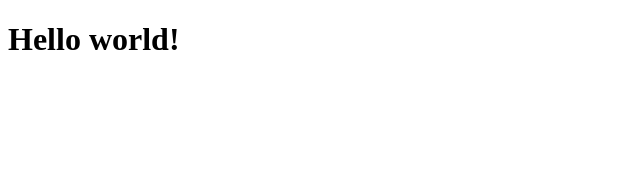
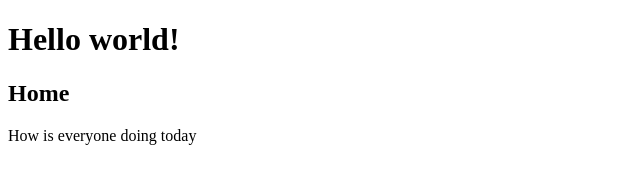
Before and after one commit to mubi991/coursera-test, a plain HTML site: page site/index.html in a window 1280 px wide. Shown: the whole page, without its empty margins (0-640 px from the left). Drawn offline with Linux system fonts and the light colour scheme.

Commit message:
modified first page

```diff
--- a/site/index.html
+++ b/site/index.html
@@ -5,5 +5,7 @@
     </head>
     <body>
         <h1>Hello world!</h1>
+        <h2>Home</h2>
+        <p>How is everyone doing today</p>
     </body>
 </html>
```
